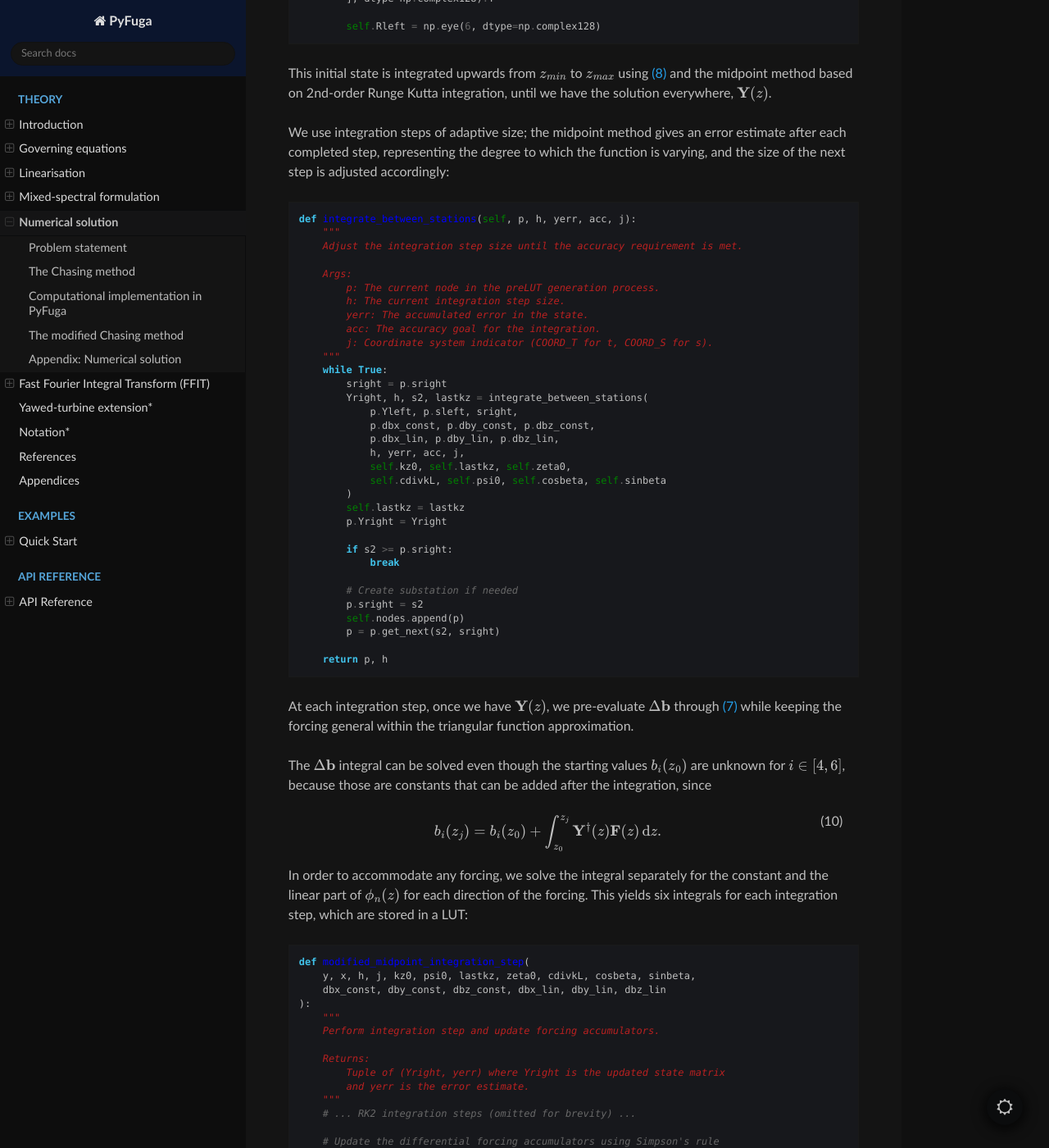
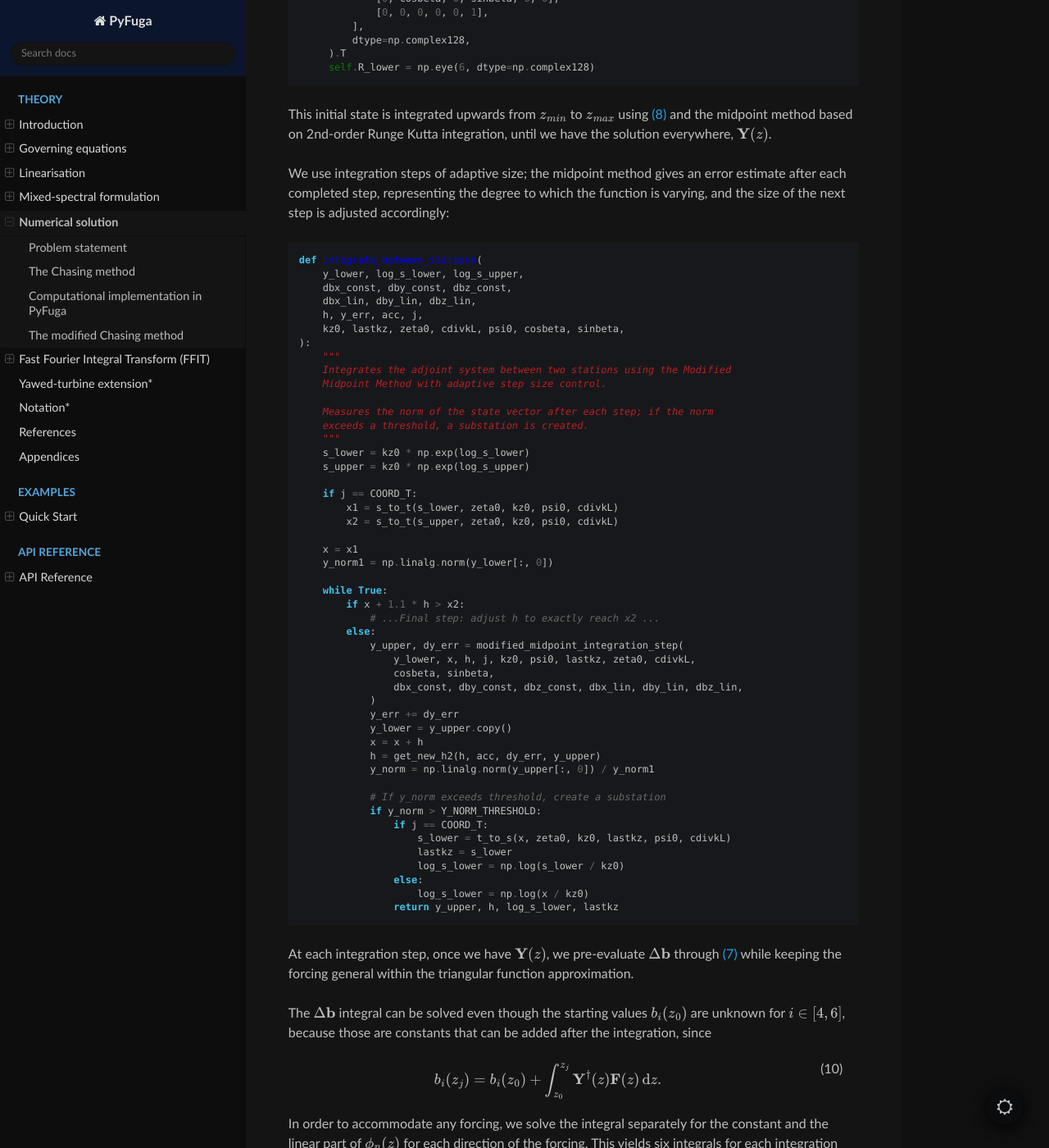
Before and after one commit to equinor/PyFuga, a Sphinx documentation site: the page built from docs/theory/numerics.rst, in a window 1280 px wide and 1400 px high, scrolled down 4135 px. Shown: the whole window at 82% size. Built offline with Sphinx 7.4.7 and the Read the Docs theme 3.1.0, drawn with Linux system fonts in a browser that asks for light colours; cross-references to code outside the pages are shown as plain code; some of the changed text lies outside the part shown.

Commit message:
Docs numerics update

```diff
--- a/docs/conf.py
+++ b/docs/conf.py
@@ -70,15 +70,15 @@ html_theme_options = {
     "sticky_navigation": True,  # Keep the navigation visible when scrolling
 }
 
-# Fix equation numbering
+# Fix equation numbering - eq. numbered through custom.css
+# All equations with a label are numbered
 html_css_files = ["custom.css"]
-mathjax3_config = {  # Keep MathJax simple
+mathjax3_config = {
     "tex": {
         "tags": "none",
         "useLabelIds": False,
     }
 }
-math_number_all = True
 
 # -- CI build configuration ---------------------------------------------------
 
--- a/docs/theory/governing_equations.rst
+++ b/docs/theory/governing_equations.rst
@@ -8,6 +8,7 @@ can be any CFD model based on the *Boussinesq approximation* and an *eddy viscos
 such a setting, the Reynolds-averaged Navier-Stokes equation can be expressed like this:
 
 .. math::
+    :label: eq:governing_equations
 
     U_j  \frac{\partial U_i}{\partial x_j } = \frac{\partial}{\partial x_j} K
     \left( \frac{\partial U_i}{\partial x_j} + \frac{\partial U_j}{\partial x_i} \right)
@@ -32,6 +33,7 @@ by a solid plate/lid moving with a prescribed, constant velocity. Lastly, the in
 condition yields the continuity equation,
 
 .. math::
+    :label: eq:continuity_equation
 
     \frac{\partial U_i}{\partial x_i} = 0.
 
@@ -43,6 +45,7 @@ an imposed velocity $U_i^{\rm lid}$ at the top of the boundary layer and rough l
 boundary conditions are
 
 .. math::
+    :label: eq:boundary_conditions
 
     \begin{aligned}
         U_i (z_0) &= 0 \\
@@ -77,6 +80,7 @@ In Fuga, the simple closure is extended to non-neutral conditions by means of Mo
 setting
 
 .. math::
+    :label: eq:eddy_viscosity_closure
 
     K = \frac{\kappa u_*  z}{\phi_m (z/L)},
 
@@ -84,6 +88,7 @@ where :math:`L` is the Monin-Obukhov length and :math:`\phi_m` is the Högström
 \citep{Hogstrom1988}, defined as
 
 .. math::
+    :label: eq:hogstrom_profile_function
 
     \phi_m (z/L) = \begin{cases}
     1+5\frac{z}{L}  & \text{for } \frac{z}{L} \geq 0 \\
@@ -102,6 +107,7 @@ placing the turbine. For a given free wind, :math:`U_{\text{free}}`, along with
 and the hub placed at :math:`(x_h, y_h, z_h)` the drag force is modelled as,
 
 .. math::
+    :label: eq:actuator_disc_force
 
     f_1 =-\frac{1}{2} C_t U^2_{\text{free}} \delta(x-x_h) \Theta \left(R^2-(y-y_h)^2-(z-z_h)^2 \right),
 
--- a/docs/theory/linearisation.rst
+++ b/docs/theory/linearisation.rst
@@ -16,6 +16,7 @@ velocity :math:`U_i` and pressure :math:`P` fields can be expanded as Taylor ser
 :math:`\epsilon`, such that
 
 .. math::
+   :label: eq:perturbation_expansion
 
    \begin{aligned}
       U_i &= U_i^0 + \epsilon u_i^1 + \epsilon^2 u_i^2 + \epsilon^3 u_i^3 + \ldots \\
@@ -39,6 +40,7 @@ words, the :math:`n^{\text{th}}`-order equation is obtained by balancing all ter
 :math:`\epsilon^n`. As a result, the zeroth-order equations can be written as:
 
 .. math::
+   :label: eq:zeroth_order_equations
 
    \begin{aligned}
       U_j^0  \frac{\partial U_i^0}{\partial x_j } &= \frac{\partial}{\partial x_j} K \
@@ -68,6 +70,7 @@ These equations describe how the presence of the turbines modifies the velocity
 relative to the base solution and can be written as
 
 .. math::
+   :label: eq:first_order_equations
 
    \begin{align}
          &U^0  \frac{\partial u_i^1}{\partial x} + w^1 \frac{\partial U^0}{\partial z} \delta_{i1} \
--- a/docs/theory/mixed_spectral.rst
+++ b/docs/theory/mixed_spectral.rst
@@ -10,6 +10,7 @@ solutions depend on :math:`z` and a 2D wave vector
 variables, :math:`\mathcal{F}\{g(x, y, z)\} = \hat{g}(k_x, k_y, z)` read
 
 .. math::
+    :label: eq:Fourier transform
 
     \begin{aligned}
         \hat{u}_i^1(k_x,k_y,z) &=\frac{1}{(2\pi)^2}\int_{-\infty}^{\infty}\mathrm{d}x \
@@ -27,6 +28,7 @@ of Gaussian smearing, :math:`\hat{f}_i` is multiplied by :math:`\mathrm{e}^{-(k_
 where :math:`\sigma_x` specifies the width of the actuator disc. The inverse transforms are, then:
 
 .. math::
+    :label: eq:inverse Fourier transform
 
     \begin{aligned}
         {u}_i^1(x,y,z) &=\int_{-\infty}^{\infty}\mathrm{d}k_x\int_{-\infty}^{\infty}\mathrm{d}k_y\,
@@ -100,6 +102,7 @@ approximate :math:`f_i(\mathbf{k}, z)` by a sum of such functions. One way of do
 of triangular functions (also known as Chapeau functions):
 
 .. math::
+    :label: eq:triangular_function
 
     \phi_n(z) = \Delta_n(z) =
     \begin{cases}
--- a/docs/theory/numerics.rst
+++ b/docs/theory/numerics.rst
@@ -148,26 +148,29 @@ This initial state is set in the ``PrelutNodeFirst`` class:
 
 .. code-block:: python
 
-   class PrelutNodeFirst(PrelutNode):
-       """Specialised first node for preLUT generation."""
-
-       def __init__(self, beta, ds):
-           """Initialise the first node with the prescribed boundary conditions."""
-           PrelutNode.__init__(self)
-           self.set_s(sleft=0, sright=ds)
-           sinbeta, cosbeta = np.sin(beta), np.cos(beta)
-
-           # Initial Y matrix rotated by beta (eq. Y_0_init)
-           self.Yleft = np.array([
-               [-sinbeta, 0, cosbeta, 0, 0, 0],
-               [cosbeta, 0, sinbeta, 0, 0, 0],
-               [0, 0, 0, 0, 1, 0],
-               [0, -sinbeta, 0, cosbeta, 0, 0],
-               [0, cosbeta, 0, sinbeta, 0, 0],
-               [0, 0, 0, 0, 0, 1],
-           ], dtype=np.complex128).T
-
-           self.Rleft = np.eye(6, dtype=np.complex128)
+   class PreLUTNodeFirst(PreLUTNode):
+    """
+    Specialised first node for preLUT generation.
+    Initialises the node with boundary conditions based on the phase angle (beta) and station spacing (ds).
+    """
+    def __init__(self, beta, ds):
+        """Initialise the first node with the prescribed boundary conditions.
+        See eq. (9) in Numerical Solution."""
+        PreLUTNode.__init__(self)
+        self.set_segment_bounds(log_s_lower=0, log_s_upper=ds)
+        sinbeta, cosbeta = np.sin(beta), np.cos(beta)
+        self.Y_lower = np.array(
+            [
+                [-sinbeta, 0, cosbeta, 0, 0, 0],
+                [cosbeta, 0, sinbeta, 0, 0, 0],
+                [0, 0, 0, 0, 1, 0],
+                [0, -sinbeta, 0, cosbeta, 0, 0],
+                [0, cosbeta, 0, sinbeta, 0, 0],
+                [0, 0, 0, 0, 0, 1],
+            ],
+            dtype=np.complex128,
+        ).T
+        self.R_lower = np.eye(6, dtype=np.complex128)
 
 This initial state is integrated upwards from :math:`z_{min}` to :math:`z_{max}` using :eq:`eq:ytrick` and the midpoint method based on 2nd-order Runge Kutta integration, until we have the solution everywhere, :math:`\mathbf{Y}(z)`.
 
@@ -175,47 +178,63 @@ We use integration steps of adaptive size; the midpoint method gives an error es
 
 .. code-block:: python
 
-   def integrate_between_stations(self, p, h, yerr, acc, j):
+   def integrate_between_stations(
+       y_lower, log_s_lower, log_s_upper,
+       dbx_const, dby_const, dbz_const,
+       dbx_lin, dby_lin, dbz_lin,
+       h, y_err, acc, j,
+       kz0, lastkz, zeta0, cdivkL, psi0, cosbeta, sinbeta,
+   ):
        """
-       Adjust the integration step size until the accuracy requirement is met.
+       Integrates the adjoint system between two stations using the Modified
+       Midpoint Method with adaptive step size control.
 
-       Args:
-           p: The current node in the preLUT generation process.
-           h: The current integration step size.
-           yerr: The accumulated error in the state.
-           acc: The accuracy goal for the integration.
-           j: Coordinate system indicator (COORD_T for t, COORD_S for s).
+       Measures the norm of the state vector after each step; if the norm
+       exceeds a threshold, a substation is created.
        """
+       s_lower = kz0 * np.exp(log_s_lower)
+       s_upper = kz0 * np.exp(log_s_upper)
+
+       if j == COORD_T:
+           x1 = s_to_t(s_lower, zeta0, kz0, psi0, cdivkL)
+           x2 = s_to_t(s_upper, zeta0, kz0, psi0, cdivkL)
+
+       x = x1
+       y_norm1 = np.linalg.norm(y_lower[:, 0])
+
        while True:
-           sright = p.sright
-           Yright, h, s2, lastkz = integrate_between_stations(
-               p.Yleft, p.sleft, sright,
-               p.dbx_const, p.dby_const, p.dbz_const,
-               p.dbx_lin, p.dby_lin, p.dbz_lin,
-               h, yerr, acc, j,
-               self.kz0, self.lastkz, self.zeta0,
-               self.cdivkL, self.psi0, self.cosbeta, self.sinbeta
-           )
-           self.lastkz = lastkz
-           p.Yright = Yright
+           if x + 1.1 * h > x2:
+               # ...Final step: adjust h to exactly reach x2 ...
+           else:
+               y_upper, dy_err = modified_midpoint_integration_step(
+                   y_lower, x, h, j, kz0, psi0, lastkz, zeta0, cdivkL,
+                   cosbeta, sinbeta,
+                   dbx_const, dby_const, dbz_const, dbx_lin, dby_lin, dbz_lin,
+               )
+               y_err += dy_err
+               y_lower = y_upper.copy()
+               x = x + h
+               h = get_new_h2(h, acc, dy_err, y_upper)
+               y_norm = np.linalg.norm(y_upper[:, 0]) / y_norm1
 
-           if s2 >= p.sright:
-               break
-
-           # Create substation if needed
-           p.sright = s2
-           self.nodes.append(p)
-           p = p.get_next(s2, sright)
-
-       return p, h
+               # If y_norm exceeds threshold, create a substation
+               if y_norm > Y_NORM_THRESHOLD:
+                   if j == COORD_T:
+                       s_lower = t_to_s(x, zeta0, kz0, lastkz, psi0, cdivkL)
+                       lastkz = s_lower
+                       log_s_lower = np.log(s_lower / kz0)
+                   else:
+                       log_s_lower = np.log(x / kz0)
+                   return y_upper, h, log_s_lower, lastkz
 
 At each integration step, once we have :math:`\mathbf{Y}(z)`, we pre-evaluate :math:`\Delta \mathbf{b}` through :eq:`eq:byf` while keeping the forcing general within the triangular function approximation.
 
 The :math:`\Delta\mathbf{b}` integral can be solved even though the starting values :math:`b_i(z_0)` are unknown for :math:`i\in[4,6]`, because those are constants that can be added after the integration, since
 
 .. math::
+    :label: eq:byf_integrated
 
-   b_i(z_j) = b_i(z_0) + \int_{z_0}^{z_j}\mathbf{Y}^\dagger(z)\mathbf{F}(z) \,\mathrm{d}z.
+    b_i(z_j) = b_i(z_0) + \int_{z_0}^{z_j}\mathbf{Y}^\dagger(z)\mathbf{F}(z) \,\mathrm{d}z.
 
 In order to accommodate any forcing, we solve the integral separately for the constant and the linear part of :math:`\phi_n(z)` for each direction of the forcing. This yields six integrals for each integration step, which are stored in a LUT:
 
@@ -223,41 +242,39 @@ In order to accommodate any forcing, we solve the integral separately for the co
 
    def modified_midpoint_integration_step(
        y, x, h, j, kz0, psi0, lastkz, zeta0, cdivkL, cosbeta, sinbeta,
-       dbx_const, dby_const, dbz_const, dbx_lin, dby_lin, dbz_lin
+       dbx_const, dby_const, dbz_const, dbx_lin, dby_lin, dbz_lin,
    ):
        """
-       Perform integration step and update forcing accumulators.
+       Perform an integration step using the Modified Midpoint method
+       (Numerical Recipes §17.3.1, n=2 substeps). Fourth-order accurate.
+       Also updates the differential forcing accumulators.
 
        Returns:
-           Tuple of (Yright, yerr) where Yright is the updated state matrix
-           and yerr is the error estimate.
+           Tuple of (y_upper, y_err) where y_upper is the updated state
+           matrix and y_err is the error estimate.
        """
        # ... RK2 integration steps (omitted for brevity) ...
 
        # Update the differential forcing accumulators using Simpson's rule
        # These are the Δb integrals stored in the LUT
        if j == COORD_T:
-           kz1, kzm, kz2 = [get_kz(x + s * h, zeta0, kz0, lastkz, psi0, cdivkL)
-                            for s in [0.0, 0.5, 1.0]]
+           kz1, kzm, kz2 = [t_to_s(x + s * h, zeta0, kz0, lastkz, psi0, cdivkL) for s in [0.0, 0.5, 1.0]]
 
            if zeta0 < 0:  # Unstable
-               a1 = kz1 * phi_inverse(kz1, cdivkL)
-               am = kzm * phi_inverse(kzm, cdivkL)
-               a2 = kz2 * phi_inverse(kz2, cdivkL)
+               a1 = kz1 * get_phi_inverse(kz1, cdivkL)
+               am = kzm * get_phi_inverse(kzm, cdivkL)
+               a2 = kz2 * get_phi_inverse(kz2, cdivkL)
            else:  # Stable and neutral
                a1 = 1 / (1 / kz1 + cdivkL)
                am = 1 / (1 / kzm + cdivkL)
                a2 = 1 / (1 / kz2 + cdivkL)
 
-           # Store constant part of forcing integral
-           dbx_const += h * np.conj(a1*C1*y[1,:] + am*C3*y3[1,:] +
-                                     a2*(C4*y4[1,:] + C2*y2[1,:]))
-           # Store linear part of forcing integral
-           dbx_lin += h * np.conj(kz1*a1*C1*y[1,:] + kzm*am*C3*y3[1,:] +
-                                   kz2*a2*(C4*y4[1,:] + C2*y2[1,:]))
-           # ... similar for dby and dbz ...
+            # Store constant and linear part of forcing integral
+           dbx_const += h * np.conj(a1*C1*y[1,:] + am*C3*y3[1,:] + a2*(C4*y4[1,:] + C2*y2[1,:]))
+           dbx_lin += h * np.conj(kz1*a1*C1*y[1,:] + kzm*am*C3*y3[1,:] + kz2*a2*(C4*y4[1,:] + C2*y2[1,:]))
+            # ... similar for dby and dbz ...
 
-       return yright, yerr
+       return y_upper, y_err
 
 The information stored in the LUT considerably reduces the computation time for a specific forcing input. The remaining unknowns are the forcing amplitudes :math:`f_{i,n}` which will come back into the equations during the inverse Fourier transform (``trafalgar``).
 
@@ -349,7 +366,7 @@ The central issue is now that the equation does not satisfy the boundary conditi
        ))
 
        # Construct b_tilde = [b₁(z_ih), b₂(z_ih), b₃(z_ih), 0, 0, 0]ᵀ
-       b_tilde = np.concatenate((b_lower_3[-1][:3], np.asarray([0+0j, 0, 0])))
+       b_tilde = np.concatenate((b_lower_3[-1][:3], np.asarray([0 + 0j, 0, 0])))
 
        # Solve for X(z_ih)
        x_ih = linalg.solve(Y_tilde, b_tilde)
@@ -452,33 +474,33 @@ where it has been found that the value :math:`\Delta s = 0.05` is suitable. The
    def make_prelut(self):
        """Generate the preLUT dataset by integrating between stations."""
        self.nodes = []
-       first = PrelutNodeFirst(self.beta, self.ds)
+       first = PreLUTNodeFirst(self.beta, self.ds)
        h = np.sqrt(self.acc * 6 / 3.125)
+       self.lastkz = self.kz0
 
-       sm = self.sm()  # Transition point between coordinate systems
+       # Bootstrap: one integration step to initialise yerr and h
+       yerr = self.modified_midpoint_integration_step(first, first.Y_lower, 0.0, h, COORD_T)
+       first.reset_forcing_accumulators()
+       h = get_new_h2(h, self.acc, yerr, first.Y_upper)
+       s_tr = self.calculate_s_transition()  # Transition point between coordinate systems
 
-       # Create station locations
-       s_lst = np.sort(np.r_[
+       # Station locations (log_s grid), including the coordinate-system transition
+       log_s_lst = np.sort(np.r_[
            0,
-           np.cumsum(np.full(int(self.smaxx // self.ds) + 1, self.ds)),
-           sm
+           np.cumsum(np.full(int(self.log_smaxx // self.ds) + 1, self.ds)),
+           s_tr,
        ])
 
-       # Integrate between stations
-       segment, h = self.integrate_between_stations(
-           first, h, yerr, self.acc, COORD_T
-       )
+       segment, h = self.integrate_between_stations(first, h, yerr, self.acc, COORD_T)
 
-       for s1, s2 in tqdm(list(zip(s_lst[1:], s_lst[2:])), disable=True):
+       for log_s1, log_s2 in tqdm(list(zip(log_s_lst[1:], log_s_lst[2:])), disable=True):  # noqa: B905
            self.nodes.append(segment)
-           segment = segment.get_next(s1, s2)
+           segment = segment.generate_next_node(log_s1, log_s2)
 
-           # Choose coordinate system based on whether below/above sm
-           coordsys = COORD_T if s1 < sm else COORD_S
+           # Before s_tr: integrate in t; after s_tr: integrate in s
+           coordsys = COORD_T if log_s1 < s_tr else COORD_S
 
-           segment, h = self.integrate_between_stations(
-               segment, h, yerr, self.acc, coordsys
-           )
+           segment, h = self.integrate_between_stations(segment, h, yerr, self.acc, coordsys)
 
 The problem is "reset" at each integration station :math:`z_j`, meaning that we perform a decomposition of :math:`\mathbf{Y}(z)` to obtain a modified matrix which is unitary at that level. Again, the choice comes from the fact that a unitary matrix :math:`\mathbf{U}` is very well-conditioned, i.e. it is as protected as possible from turning ill-conditioned from mixing. Besides of this, it is extremely easy to invert due to the property :math:`\mathbf{U}^{-1}=\mathbf{U}^\dagger`, which is very convenient when solving for :math:`\mathbf{X}(z)` in ``flut``. Then we simply have :math:`\mathbf{X}(z)=\mathbf{Y}(z)\mathbf{b}(z)`, which makes the computation more stable.
 
@@ -496,35 +519,35 @@ where :math:`\mathbf{R}` is upper triangular and represents the change of basis
 
 .. code-block:: python
 
-   def gmres(Yright):
+   def qr_decomposition(input_matrix):
        """
        Perform QR decomposition to reset numerical conditioning.
 
        Returns:
-           Tuple of (Rleft, Yleft, Rright) where:
-           - Yleft (Q): Unitary orthonormal basis
-           - Rleft: Lower triangular transformation matrix
-           - Rright: Inverse for propagation
+           Tuple of (Q, R_adj, R_adj_inv) where:
+           - Q: Unitary orthonormal basis
+           - R_adj: Hermitian adjoint of the upper triangular R (lower triangular)
+           - R_adj_inv: Inverse of R_adj, used for downward propagation in flut
        """
-       Yleft, Rleft = np.linalg.qr(Yright)
-       Rleft = np.conj(Rleft.T)  # Make lower triangular
-       Rright = np.linalg.inv(Rleft)
-       return Rleft, Yleft, Rright
+       Q, R = np.linalg.qr(input_matrix)
+       R_adj = np.conj(R.T)
+       R_adj_inv = np.linalg.inv(R_adj).astype(np.complex128)
+       return Q, R_adj, R_adj_inv
 
-   class PrelutNode:
-       def get_next(self, sleft, sright):
-           """Generate next node via QR decomposition."""
-           next_node = self.GMRES()
-           next_node.set_s(sleft, sright)
+   class PreLUTNode:
+       def generate_next_node(self, log_s_lower, log_s_upper):
+           """Generate and return the next node via QR decomposition."""
+           next_node = self.advance_node_by_qr_decomposition()
+           next_node.set_segment_bounds(log_s_lower, log_s_upper)
            return next_node
 
-       def GMRES(self):
-           """Perform QR decomposition and store results."""
-           node = PrelutNode()
-           Rleft, Yleft, Rright = gmres(self.Yright)
-           node.Rleft = Rleft
-           node.Yleft = Yleft
-           self.Rright = Rright  # Store for downward propagation in flut
+       def advance_node_by_qr_decomposition(self):
+           """Perform QR decomposition of Y_upper to initialise the next node."""
+           node = PreLUTNode()
+           Y_lower, R_lower, R_upper = qr_decomposition(self.Y_upper)
+           node.R_lower = R_lower
+           node.Y_lower = Y_lower
+           self.R_upper = R_upper  # Store for downward propagation in flut
            return node
 
 The QR decomposition addresses both challenges:
@@ -537,26 +560,18 @@ Thus, the modification of the Chasing method amounts to performing the QR decomp
 
 .. code-block:: python
 
-   # Inside integrate_between_stations function
-   while True:
-       # ... perform integration step ...
+   # Inside integrate_between_stations (the substation-creation branch)
+   y_norm = np.linalg.norm(y_upper[:, 0]) / y_norm1
 
-       Ynorm = np.linalg.norm(Yright[:, 0]) / Ynorm1
+   # If Y becomes ill-conditioned, create a substation
+   if y_norm > Y_NORM_THRESHOLD:
+       if j == COORD_T:
+           s_lower = t_to_s(x, zeta0, kz0, lastkz, psi0, cdivkL)
+           lastkz = s_lower
+           log_s_lower = np.log(s_lower / kz0)
+       else:
+           log_s_lower = np.log(x / kz0)
 
-       # If Y becomes ill-conditioned, create a substation
-       if Ynorm > Ythreshold:
-           if j == COORD_T:
-               kz1 = get_kz(t, zeta0, kz0, lastkz, psi0, cdivkL)
-               lastkz = kz1
-               s1 = np.log(kz1 / kz0)
-           else:
-               s1 = np.log(t / kz0)
-
-           return Yright, h, s1, lastkz  # Return early to create substation
+       return y_upper, h, log_s_lower, lastkz  # Return early to create substation
 
 In ``preluts_generator``, we store the :math:`\mathbf{Q}` and :math:`\mathbf{R}` matrices at each station for later use. In ``flut``, when propagating downward from :math:`z_{ih}` to :math:`z_0`, we apply these transformations in sequence. To find :math:`\mathbf{X}(z_j)` from :math:`\mathbf{X}(z_{j+1})`, we use the relation :math:`\mathbf{X}(z_j) = \mathbf{Q}(z_j) \mathbf{b}(z_j)` where :math:`\mathbf{b}(z_j) = \mathbf{R}_j^{-1} \mathbf{b}(z_{j+1})`. This allows us to propagate the solution downward while maintaining both numerical stability and the correct boundary condition structure throughout the domain.
-
-Appendix: Numerical solution
-----------------------------
-
-See :download:`appendices/numerical_solution.pdf` for the detailed derivation of the numerical solution.
```
Also changed, not shown: other parts of docs/theory/numerics.rst (+18 -12 lines), docs/theory/ffit.rst (+11 -0 lines), 3 other files.
